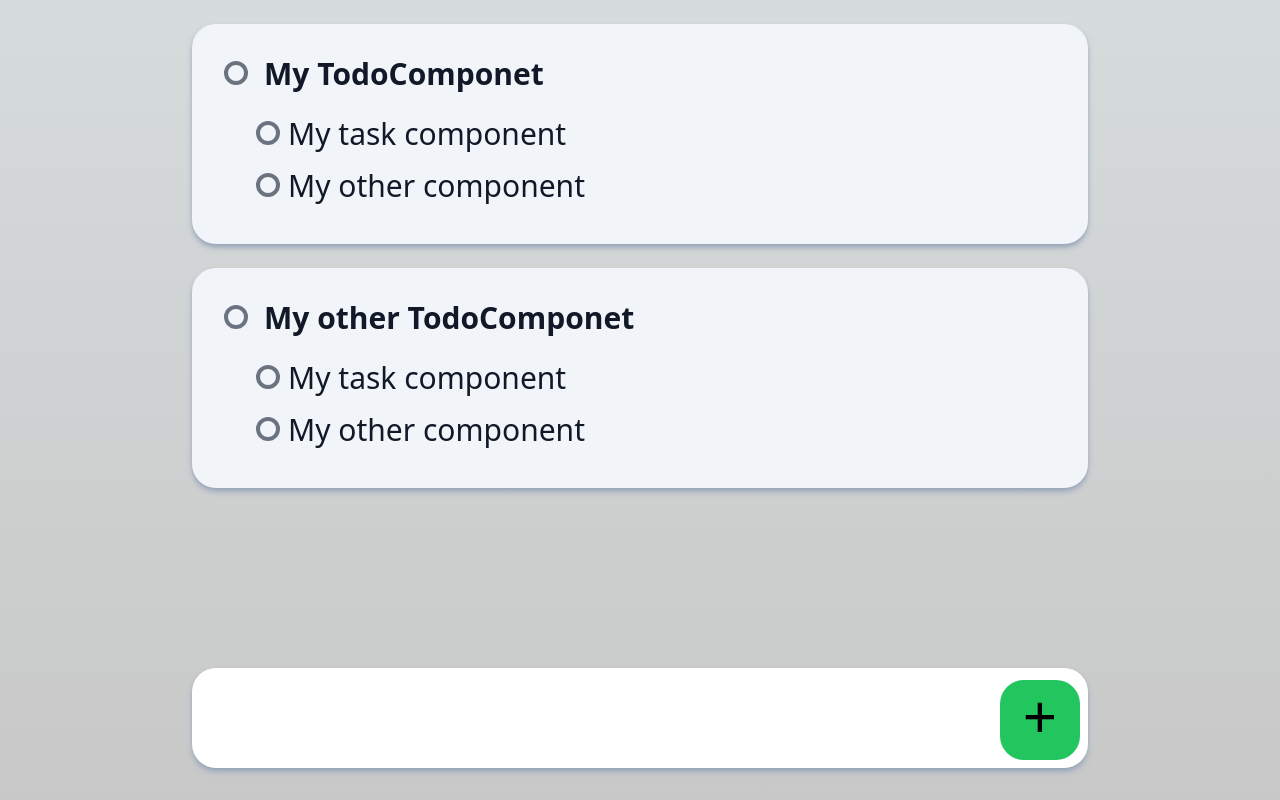
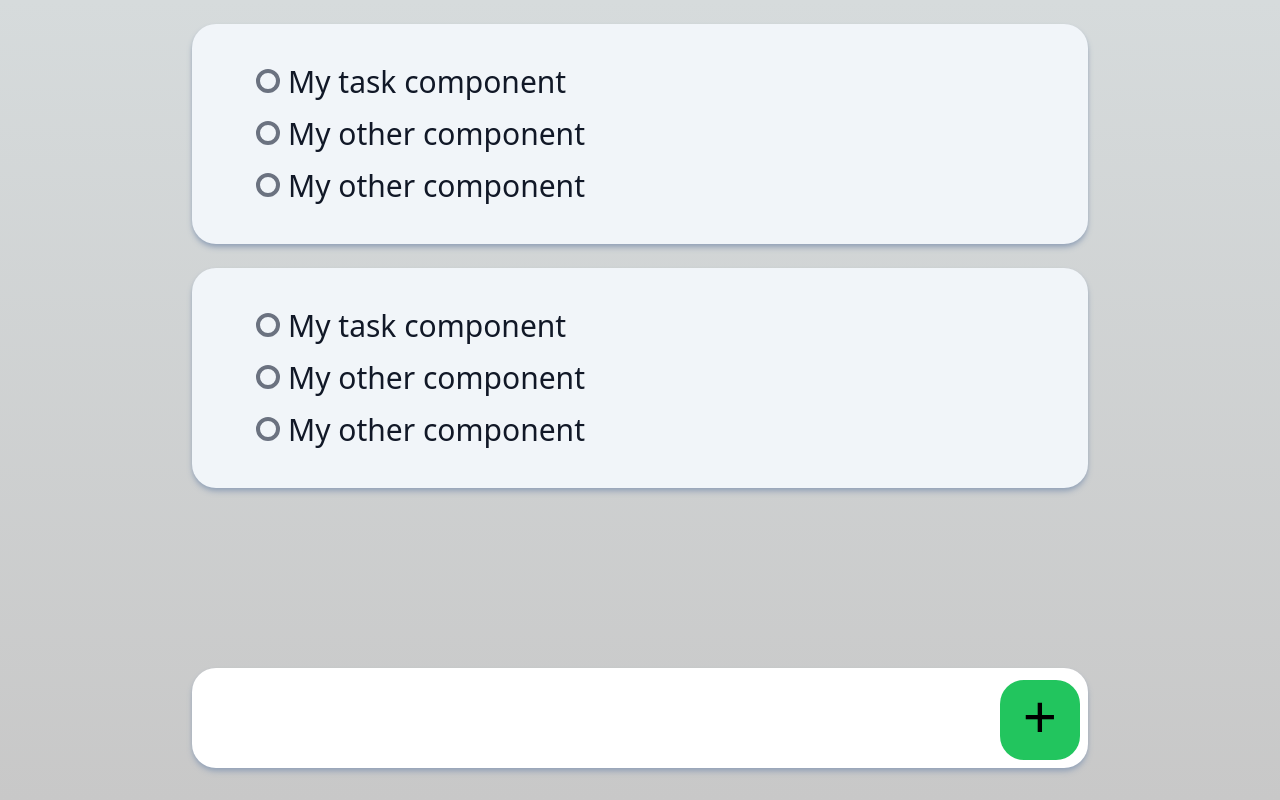
Before and after one commit to andersondavid/super-todo, a Next.js app: page / in a window 1280 px wide. Built offline with nearby package versions, Linux system fonts and the light colour scheme.

Commit message:
Remove title from TodoComponent

```diff
--- a/@types/global.d.ts
+++ b/@types/global.d.ts
@@ -1,6 +1,5 @@
 type ToDoContent = {
 	_id: number;
-	title?: string;
 	tasks: TaskContent[];
 };
 
--- a/src/components/ContainerTodos/ContainerTodo.tsx
+++ b/src/components/ContainerTodos/ContainerTodo.tsx
@@ -1,4 +1,4 @@
-import React, { useContext, useEffect } from "react";
+import React, { useContext } from "react";
 import TodoComponent from "./components/TodoComponent";
 import { ContextDataTodo } from "@/context/DataTodoContext";
 
@@ -9,7 +9,7 @@ export default function ContainerTodo() {
 		<div className="w-full h-screen overflow-auto scrollbar-hide">
 			<div className="max-w-4xl m-auto">
 				{dataTodo.map((todo) => (
-					<TodoComponent tasks={todo.tasks} _id={todo._id} key={todo._id} title={todo.title} changeTodoState={changeTodoState}/>
+					<TodoComponent tasks={todo.tasks} _id={todo._id} key={todo._id} changeTodoState={changeTodoState}/>
 				))}
 			</div>
 		</div>
--- a/src/components/ContainerTodos/components/TodoComponent/TodoComponent.tsx
+++ b/src/components/ContainerTodos/components/TodoComponent/TodoComponent.tsx
@@ -1,43 +1,20 @@
-import { Title } from "./Title";
 import { Task } from "./Task";
-import { useEffect, useState } from "react";
 
 type PropsTypes = {
 	_id: number;
 	tasks: TaskContent[];
-	title?: string;
 	changeTodoState: (todoId: number, taskId: number, value: boolean) => void;
 };
 
-export default function TodoComponent({
-	_id,
-	tasks,
-	title,
-	changeTodoState,
-}: PropsTypes) {
+function TodoComponent({ _id, tasks, changeTodoState }: PropsTypes) {
+
 	const handleTaskCheckBox = (taskId: number, value: boolean) => {
 		changeTodoState(_id, taskId, value);
 	};
 
-	const handleTitleCheckbox = (value: boolean) => {
-		tasks.map((task: TaskContent) => (task.isComplete = value));
-	};
-
-	const todoIsCompletedCheck = tasks.every(
-		(task: TaskContent) => task.isComplete
-	);
-
 	return (
 		<div className="my-6">
 			<div className="shadow-md shadow-slate-400 w-full bg-slate-100 rounded-3xl p-6 text-gray-900 overflow-hidden resize-none">
-				{title && (
-					<Title
-						content={title}
-						isCompleted={todoIsCompletedCheck}
-						_id={_id}
-						handleTitleCheckbox={handleTitleCheckbox}
-					/>
-				)}
 				{tasks.map((task) => (
 					<Task
 						content={task.content}
@@ -51,3 +28,5 @@ export default function TodoComponent({
 		</div>
 	);
 }
+
+export default TodoComponent;
--- a/src/context/DataTodoContext.tsx
+++ b/src/context/DataTodoContext.tsx
@@ -1,4 +1,4 @@
-import React, { createContext, useState } from "react";
+import React, { createContext, useEffect, useState } from "react";
 
 type ContextType = {
 	dataTodo: ToDoContent[];
@@ -7,19 +7,19 @@ type ContextType = {
 
 const DataTodoInitial: ToDoContent[] = [
 	{
-		title: "My TodoComponet",
 		_id: 1,
 		tasks: [
 			{ content: "My task component", isComplete: false, _id: 1 },
 			{ content: "My other component", isComplete: false, _id: 2 },
+			{ content: "My other component", isComplete: false, _id: 3 },
 		],
 	},
 	{
-		title: "My other TodoComponet",
 		_id: 2,
 		tasks: [
 			{ content: "My task component", isComplete: false, _id: 1 },
 			{ content: "My other component", isComplete: false, _id: 2 },
+			{ content: "My other component", isComplete: false, _id: 3 },
 		],
 	},
 ];
@@ -43,9 +43,11 @@ function ContextTodoProvider({ children }: { children: JSX.Element }) {
 			}
 			return todo;
 		});
-		setDataTodo(allData);
-		console.log("allData", JSON.stringify(allData, null, 2));
+		setDataTodo(allData)
 	};
+
+	console.log('dataTodoProvider', JSON.stringify(dataTodo, null, 2));
+
 
 	return (
 		<ContextDataTodo.Provider value={{ dataTodo, changeTodoState }}>
```
Also changed, not shown: jest.config.json (+6 -1 lines), 2 other files (tests, documents, lock files or other folders).
